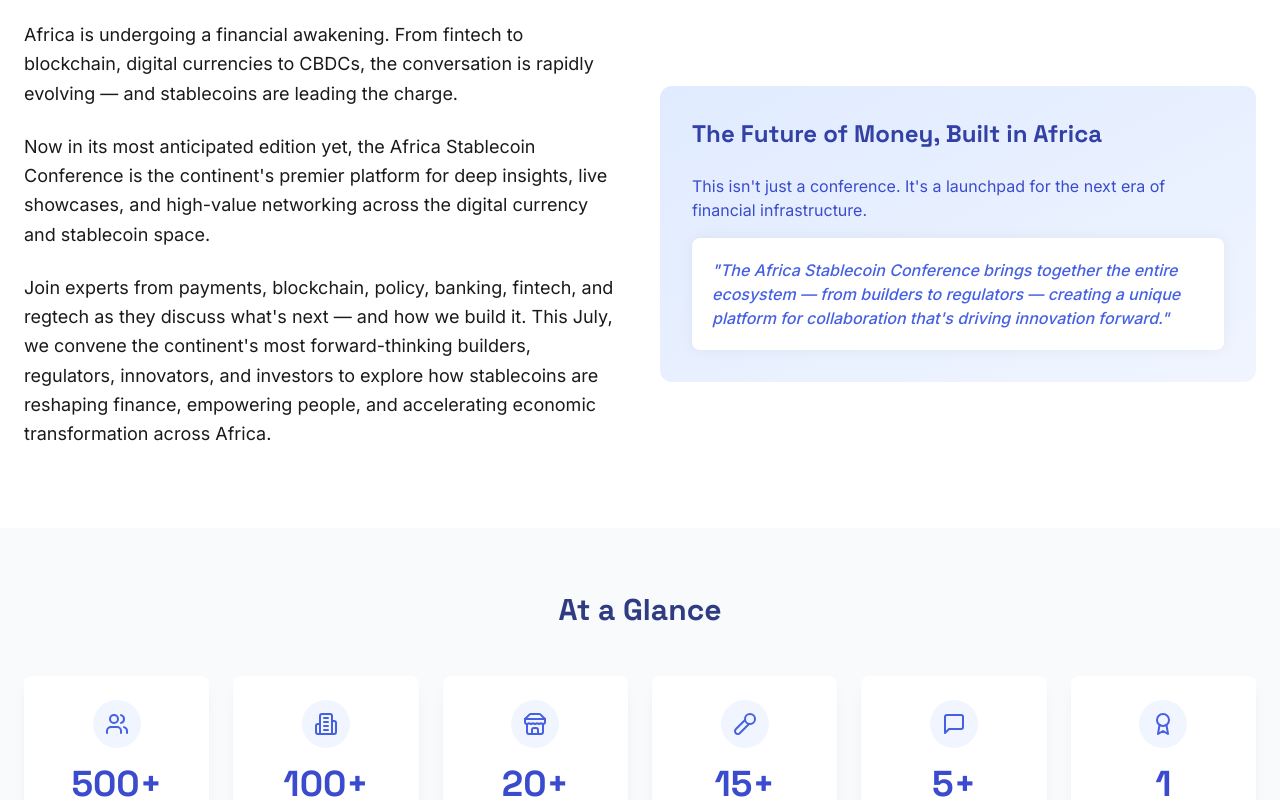
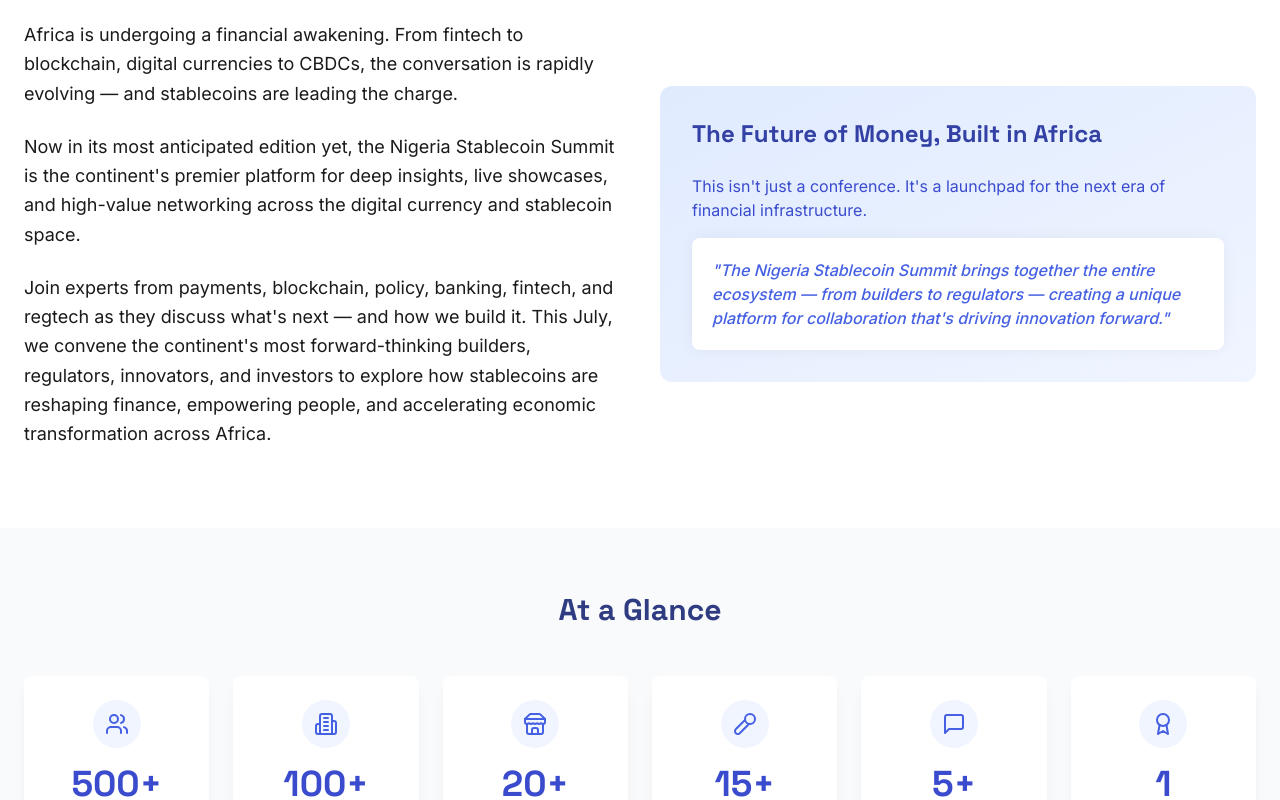
Before and after one commit to Flincap/ASN-Summit, a React (Vite) app: page / in a window 1280 px wide. Shown: the part 1020-1820 px from the top of the page. Built offline with nearby package versions, Linux system fonts and the light colour scheme.

Commit message:
update metadata

```diff
--- a/index.html
+++ b/index.html
@@ -10,12 +10,12 @@
 
     <meta name="viewport" content="width=device-width, initial-scale=1.0" />
     <title>
-      Africa Stablecoin Conference 2025 | Driving Financial Innovation Across
-      Africa
+      Nigeria Stablecoin Summit | Enhancing Adoption of a Borderless Digital
+      Economy
     </title>
     <meta
       name="description"
-      content="Join Africa's premier stablecoin conference and explore how digital currencies are reshaping finance across the continent. November 7, 2025, Lagos, Nigeria."
+      content="Join Africa's premier stablecoin conference and explore how digital currencies are reshaping finance across the continent. July 24, 2025, Lagos, Nigeria."
     />
     <link rel="preconnect" href="https://fonts.googleapis.com" />
     <link rel="preconnect" href="https://fonts.gstatic.com" crossorigin />
--- a/src/sections/AboutSection.tsx
+++ b/src/sections/AboutSection.tsx
@@ -44,10 +44,10 @@ const AboutSection: React.FC = () => {
                 rapidly evolving — and stablecoins are leading the charge.
               </p>
               <p className="text-lg leading-relaxed mb-6">
-                Now in its most anticipated edition yet, the Africa Stablecoin
-                Conference is the continent's premier platform for deep
-                insights, live showcases, and high-value networking across the
-                digital currency and stablecoin space.
+                Now in its most anticipated edition yet, the Nigeria Stablecoin
+                Summit is the continent's premier platform for deep insights,
+                live showcases, and high-value networking across the digital
+                currency and stablecoin space.
               </p>
               <p className="text-lg leading-relaxed">
                 Join experts from payments, blockchain, policy, banking,
@@ -81,7 +81,7 @@ const AboutSection: React.FC = () => {
 
                 <div className="bg-white p-5 rounded-lg shadow-even">
                   <p className="italic text-primary-600 font-medium">
-                    "The Africa Stablecoin Conference brings together the entire
+                    "The Nigeria Stablecoin Summit brings together the entire
                     ecosystem — from builders to regulators — creating a unique
                     platform for collaboration that's driving innovation
                     forward."
--- a/src/sections/ExhibitionSection.tsx
+++ b/src/sections/ExhibitionSection.tsx
@@ -1,9 +1,9 @@
-import React from 'react';
-import { motion } from 'framer-motion';
-import { useInView } from 'react-intersection-observer';
-import { Store, Monitor, Users, MessageCircle } from 'lucide-react';
-import SectionTitle from '../components/SectionTitle';
-import Button from '../components/Button';
+import React from "react";
+import { motion } from "framer-motion";
+import { useInView } from "react-intersection-observer";
+import { Store, Monitor, Users, MessageCircle } from "lucide-react";
+import SectionTitle from "../components/SectionTitle";
+import Button from "../components/Button";
 
 const ExhibitionSection: React.FC = () => {
   const [ref, inView] = useInView({
@@ -15,23 +15,24 @@ const ExhibitionSection: React.FC = () => {
     {
       icon: <Store className="w-10 h-10" />,
       title: "Premium Booth Space",
-      description: "Showcase your products in a high-traffic, dedicated area"
+      description: "Showcase your products in a high-traffic, dedicated area",
     },
     {
       icon: <Monitor className="w-10 h-10" />,
       title: "Live Demos",
-      description: "Interactive product demonstrations to engage potential clients"
+      description:
+        "Interactive product demonstrations to engage potential clients",
     },
     {
       icon: <Users className="w-10 h-10" />,
       title: "Networking Opportunities",
-      description: "Direct access to decision-makers, investors, and partners"
+      description: "Direct access to decision-makers, investors, and partners",
     },
     {
       icon: <MessageCircle className="w-10 h-10" />,
       title: "Media Exposure",
-      description: "Featured in conference materials and media coverage"
-    }
+      description: "Featured in conference materials and media coverage",
+    },
   ];
 
   const containerVariants = {
@@ -39,9 +40,9 @@ const ExhibitionSection: React.FC = () => {
     visible: {
       opacity: 1,
       transition: {
-        staggerChildren: 0.2
-      }
-    }
+        staggerChildren: 0.2,
+      },
+    },
   };
 
   const itemVariants = {
@@ -49,8 +50,8 @@ const ExhibitionSection: React.FC = () => {
     visible: {
       opacity: 1,
       y: 0,
-      transition: { duration: 0.5 }
-    }
+      transition: { duration: 0.5 },
+    },
   };
 
   return (
@@ -64,8 +65,9 @@ const ExhibitionSection: React.FC = () => {
 
         <div className="max-w-3xl mx-auto text-center mb-12">
           <p className="text-lg text-dark-600">
-            The Africa Stablecoin Conference exhibition floor is a hotspot for discovery,
-            demo sessions, and direct B2B engagement with active players in the digital finance space.
+            The Nigeria Stablecoin Summit exhibition floor is a hotspot for
+            discovery, demo sessions, and direct B2B engagement with active
+            players in the digital finance space.
           </p>
         </div>
 
@@ -73,7 +75,7 @@ const ExhibitionSection: React.FC = () => {
           ref={ref}
           variants={containerVariants}
           initial="hidden"
-          animate={inView ? 'visible' : 'hidden'}
+          animate={inView ? "visible" : "hidden"}
           className="grid grid-cols-1 md:grid-cols-2 lg:grid-cols-4 gap-6 mb-12"
         >
           {features.map((feature, index) => (
@@ -85,7 +87,9 @@ const ExhibitionSection: React.FC = () => {
               <div className="inline-flex items-center justify-center w-16 h-16 bg-primary-50 rounded-full mb-4 text-primary-600">
                 {feature.icon}
               </div>
-              <h3 className="text-xl font-heading font-bold mb-3 text-dark-800">{feature.title}</h3>
+              <h3 className="text-xl font-heading font-bold mb-3 text-dark-800">
+                {feature.title}
+              </h3>
               <p className="text-dark-500">{feature.description}</p>
             </motion.div>
           ))}
```
